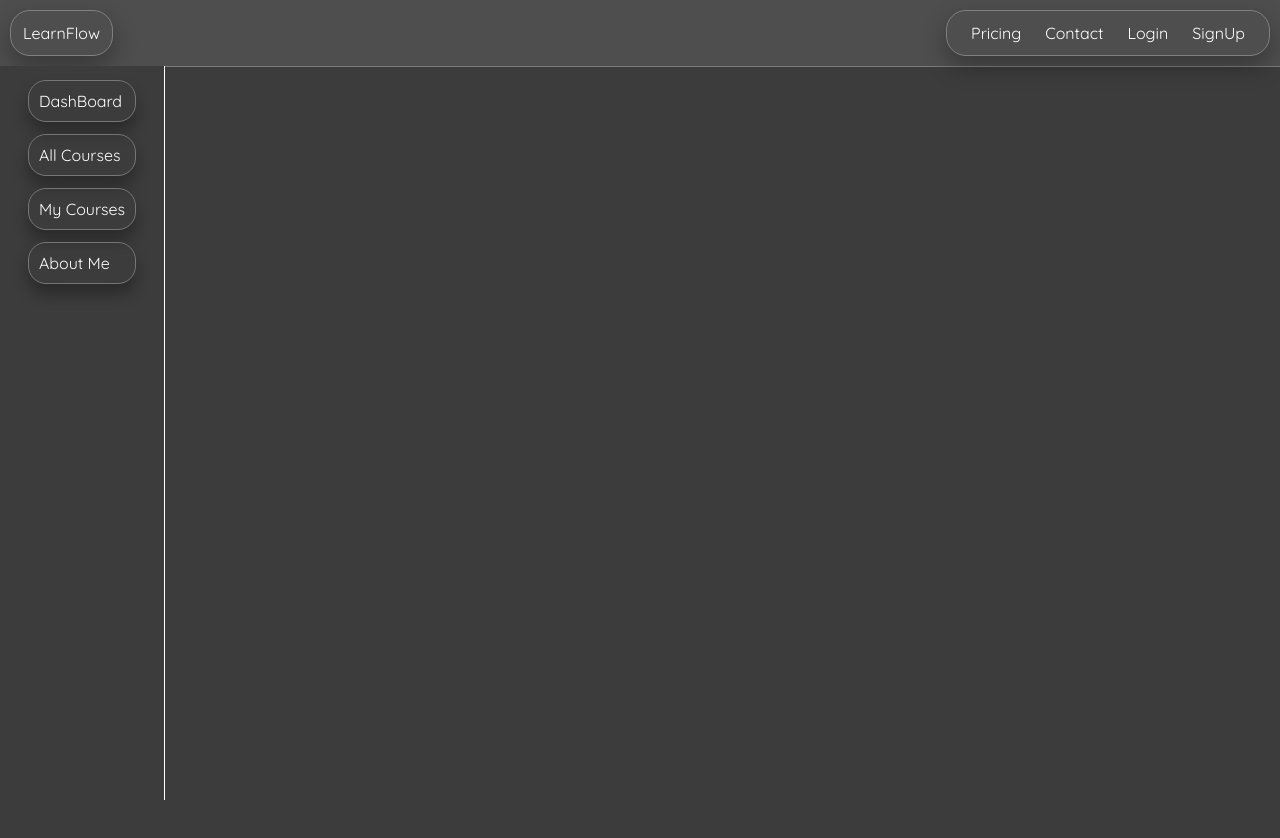
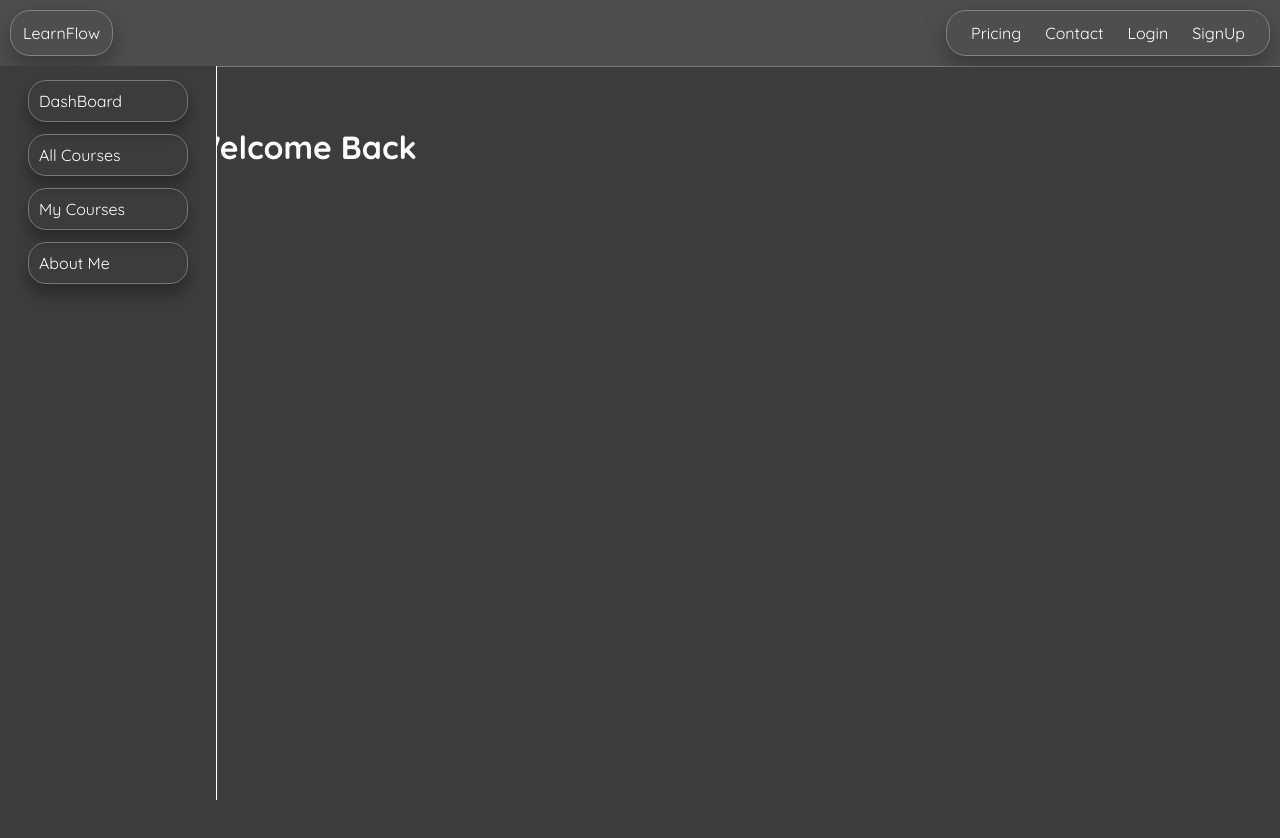
Before and after one commit to laveshgaur/LearnFlow, a React (Vite) app in the folder client/: page / in a window 1280 px wide. Shown: the top 838 px of the page. Before the commit the page ends 800 px from the top, so only its background shows below. Built offline with nearby package versions, Linux system fonts and the light colour scheme.

Commit message:
"Adding_Dashboard"

```diff
--- a/client/src/App.jsx
+++ b/client/src/App.jsx
@@ -1,7 +1,9 @@
+import Dashboard from './components/Dashboard';
 import Navbar from './components/Navbar';
 import Home from './pages/Home';
 import Login from "./pages/Login";
 import SignUp from './pages/SignUp';
+import Sidebar from './components/Sidebar';
 import {BrowserRouter as Router,Routes,Route} from 'react-router-dom';
 
 function App() {
@@ -9,8 +11,22 @@ function App() {
     <Router>
       <div className="App">
         <Navbar />
+        <Sidebar />
         <Routes>
-          <Route path='/' element = {<Home />}/>
+          {/* Route with sidebar */}
+          <Route element={
+            <div className="app-layout">
+              <Sidebar />
+              <main className="main-content">
+                <Home />
+              </main>
+            </div>
+          }>
+            <Route path="/" element={<Dashboard />} />
+            <Route path="/dashboard" element={<Dashboard />} />
+          </Route>
+
+
           <Route path='/login' element={<Login />} />
           <Route path='/signup' element={<SignUp />} />
         </Routes>
--- /dev/null
+++ b/client/src/components/Dashboard.jsx
@@ -0,0 +1,12 @@
+const Dashboard = () => {
+  return (
+    <div className="dashboard">
+      <div>
+        <h1>Welcome Back</h1>
+        <div className=""></div>
+        <div></div>
+      </div>
+    </div>
+  )
+}
+export default Dashboard;
--- a/client/src/components/Sidebar.jsx
+++ b/client/src/components/Sidebar.jsx
@@ -3,7 +3,7 @@ const Sidebar = () => {
   return (
     <div className="sidebar">
       <div>
-        <Link to="/">DashBoard</Link>
+        <Link to="/dashboard">DashBoard</Link>
         <Link>All Courses</Link>
         <Link>My Courses</Link>
         <Link>About Me</Link>
--- a/client/src/css/sidebar.css
+++ b/client/src/css/sidebar.css
@@ -24,3 +24,18 @@
   transform: scale(1.02);
   background-color: #4e4e4e;
 }
+
+.app-layout {
+  display: flex;
+  min-height: 100vh;
+}
+
+.sidebar {
+  width: 200px;
+  flex-shrink: 0;
+}
+
+.main-content {
+  flex: 1;
+  padding: 20px;
+}
--- a/client/src/pages/Home.jsx
+++ b/client/src/pages/Home.jsx
@@ -1,11 +1,13 @@
-import Sidebar from "../components/Sidebar";
 import PopularGoals from "./PopularGoals";
+
+import { Outlet } from 'react-router-dom';
+
 const Home = () => {
   return (
     <div className="home">
       {/* <h2>Popular Goals</h2> */}
       {/* <PopularGoals /> */}
-      { <Sidebar />}
+      <Outlet />
     </div>
   )
 }
```
